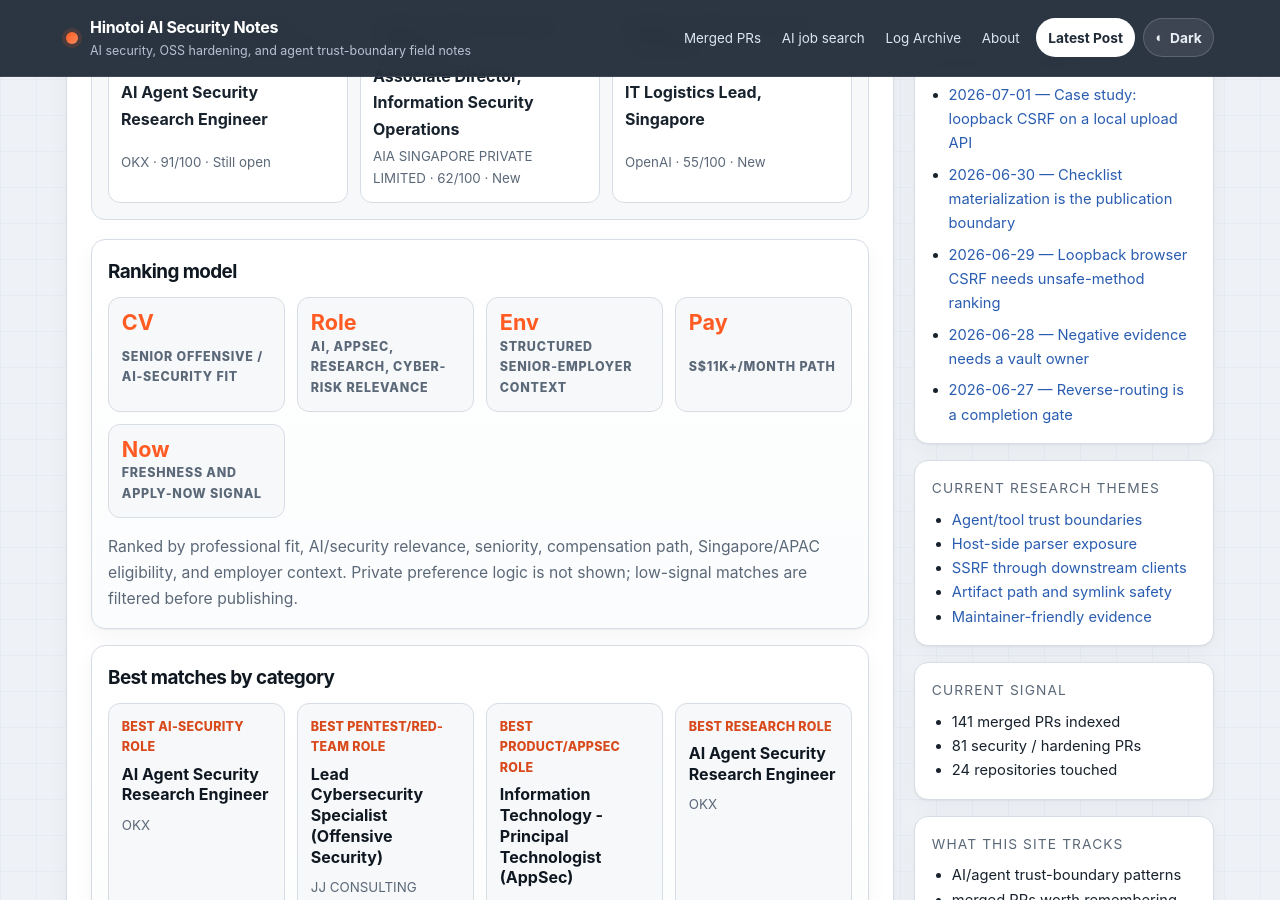
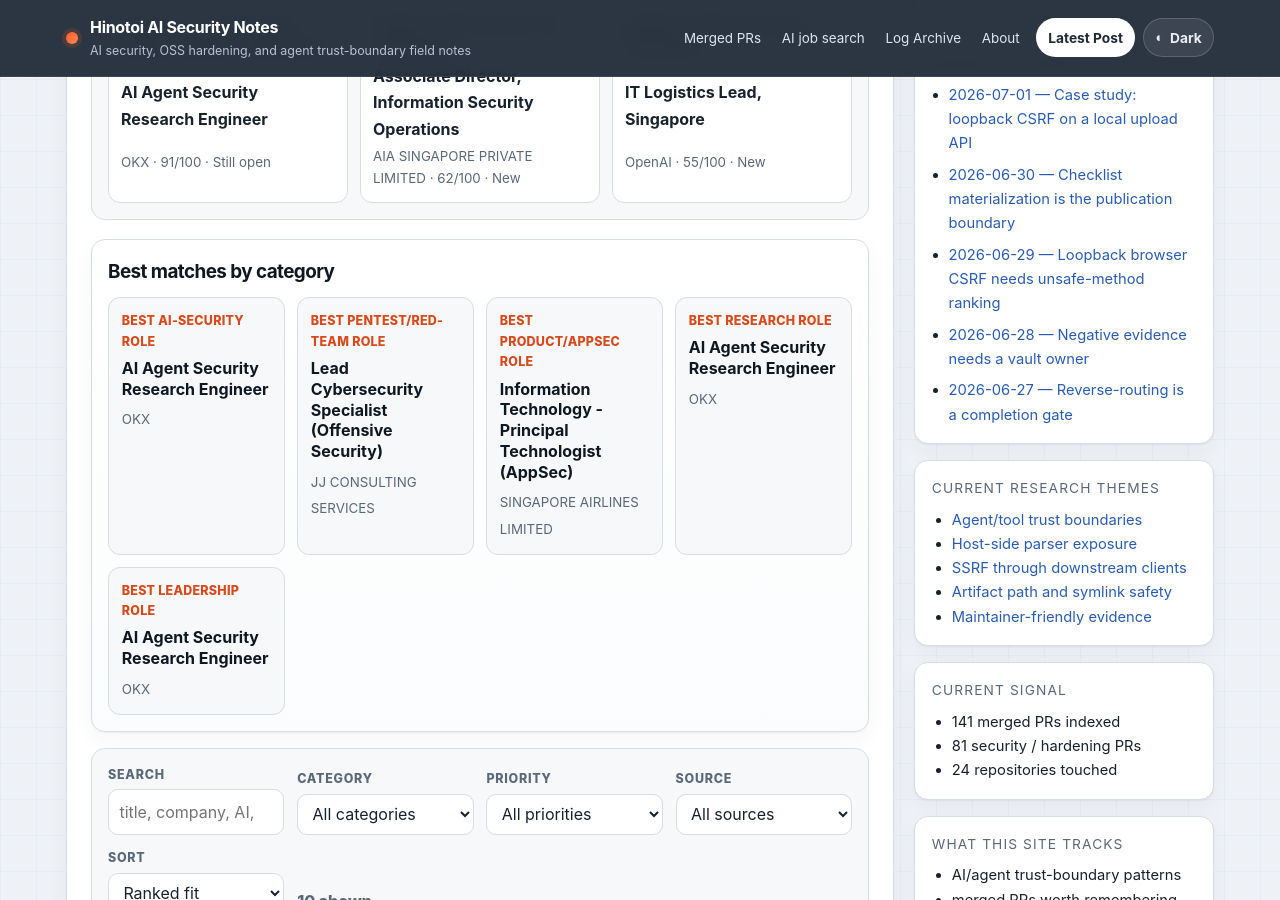
Before and after one commit to Hinotoi-agent/Hinotoi-agent.github.io, a Jekyll site: the page built from ai-jobs.md, in a window 1280 px wide and 900 px high, scrolled down 605 px. Built offline with Jekyll 4.4.1, drawn with Linux system fonts in a browser that asks for light colours.

Commit message:
hide AI jobs ranking model diagram

```diff
--- a/ai-jobs.md
+++ b/ai-jobs.md
@@ -38,18 +38,6 @@
 {% endif %}
 
 {% if jobs and jobs.size > 0 %}
-  <section class="jobs-score-model" aria-label="Ranking model">
-    <h2>Ranking model</h2>
-    <div class="score-model-grid">
-      <div><strong>CV</strong><span>senior offensive / AI-security fit</span></div>
-      <div><strong>Role</strong><span>AI, AppSec, research, cyber-risk relevance</span></div>
-      <div><strong>Env</strong><span>structured senior-employer context</span></div>
-      <div><strong>Pay</strong><span>S$11k+/month path</span></div>
-      <div><strong>Now</strong><span>freshness and apply-now signal</span></div>
-    </div>
-    <p>Ranked by professional fit, AI/security relevance, seniority, compensation path, Singapore/APAC eligibility, and employer context. Private preference logic is not shown; low-signal matches are filtered before publishing.</p>
-  </section>
-
   <section class="jobs-category-panel" aria-label="Best matches by role type">
     <h2>Best matches by category</h2>
     <div class="jobs-category-grid">
```
